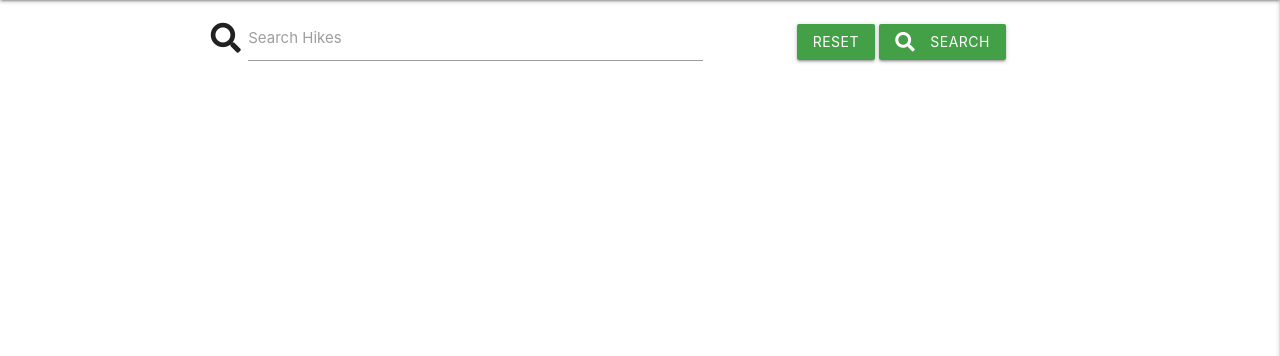
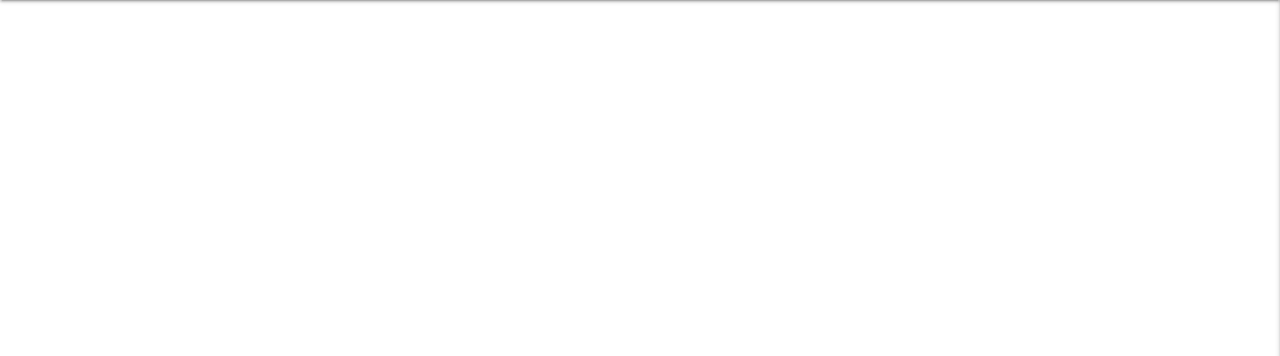
Before and after one commit to MWatty/hike_ireland, a Flask app: page / in a window 1280 px wide. Shown: the part 64-420 px from the top of the page. Run offline with Flask 2, Linux system fonts and the light colour scheme; data that the repository does not hold is empty; some libraries are stand-ins or nearby versions.

Commit message:
deleted search functionality

```diff
--- a/app.py
+++ b/app.py
@@ -22,13 +22,6 @@ mongo = PyMongo(app)
 @app.route("/get_hikes")
 def get_hikes():
     hikes = mongo.db.hikes.find()
-    return render_template("hikes.html", hikes=hikes)
-
-
-@app.route("/search", methods=["GET", "POST"])
-def search():
-    query = request.form.get("query")
-    hikes = mongo.db.hikes.find({"$text": {"$search": query}})
     return render_template("hikes.html", hikes=hikes)
 
 
--- a/templates/hikes.html
+++ b/templates/hikes.html
@@ -1,50 +1,5 @@
 {% extends "base.html" %}
 {% block content %}
-
-<!--search field-->
-<div class="row search-panel hide-on-small-only">
-    <form action="{{ url_for('search') }}" method="post">
-        <div class="row search-container valign-wrapper center-align">
-            <div class="input-field col s7 m7">
-                <i class="fas fa-search prefix text-darken-4"></i>
-                <input type="text" name="query_2" id="query_2" minlength="3" class="validate validate_input" required>
-                <label for="query_2">Search Hikes</label>
-            </div>
-            <div class="col s5 m5">
-                <a href="{{ url_for('get_hikes') }}"
-                    class="waves-effect waves-light btn green darken-1 reset-button">Reset</a>
-                <button type="submit" class="waves-effect waves-light btn green darken-1 search-button">
-                    <i class="fas fa-search left"></i> Search
-                </button>
-            </div>
-        </div>
-    </form>
-</div>
-
-
-<!--mobile device -->
-<div class="row search-panel hide-on-med-and-up	hide-on-large-only">
-    <form action="{{ url_for('search') }}" method="post">
-        <div class="row search-container valign-wrapper center-align">
-            <div class="input-field col s12 m12">
-                <i class="fas fa-search prefix text-darken-4"></i>
-                <input type="text" name="query" id="query" minlength="3" class="validate validate_input" required>
-                <label for="query">Search Hikes</label>
-            </div>
-        </div>
-        <div class="row">
-            <div class="col s12 center-align">
-                <!-- reset button -->
-                <a href="{{ url_for('get_hikes') }}"
-                    class="waves-effect waves-light btn green darken-1 reset-button">Reset</a>
-                <button type="submit" class="waves-effect waves-light btn green darken-1 search-button">
-                    <i class="fas fa-search left"></i> Search
-                </button>
-            </div>
-        </div>
-    </form>
-</div>
-
 
 <div class="flexbox">
     {% for hike in hikes %}
```
